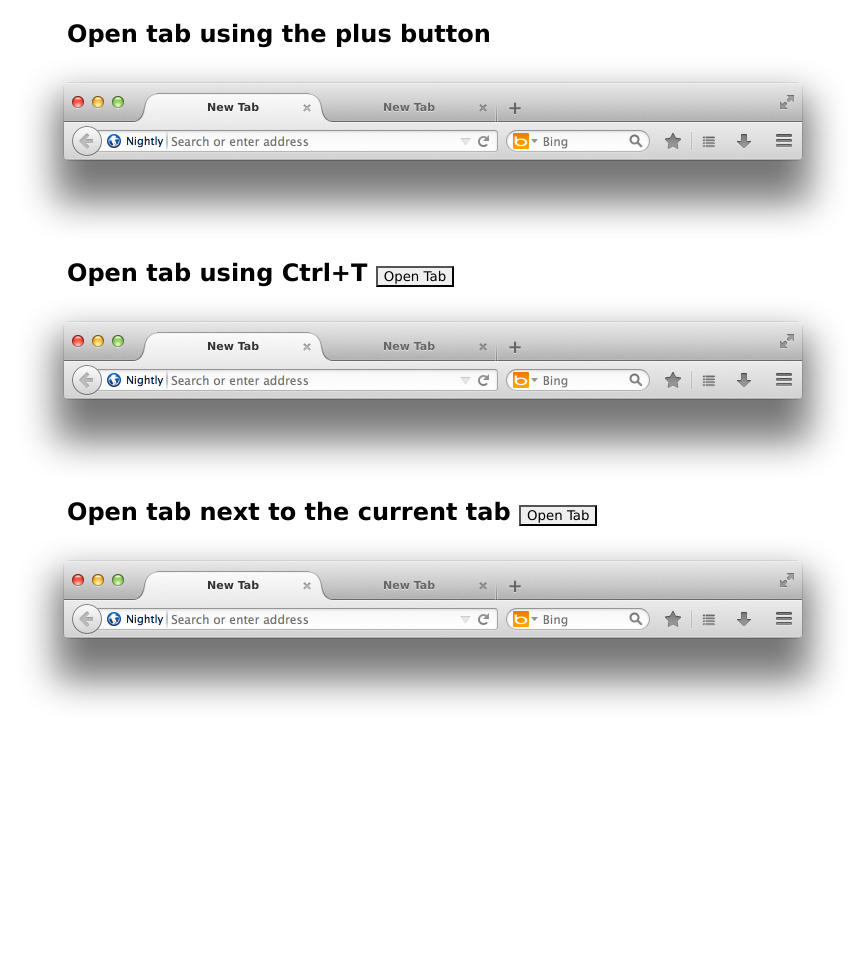
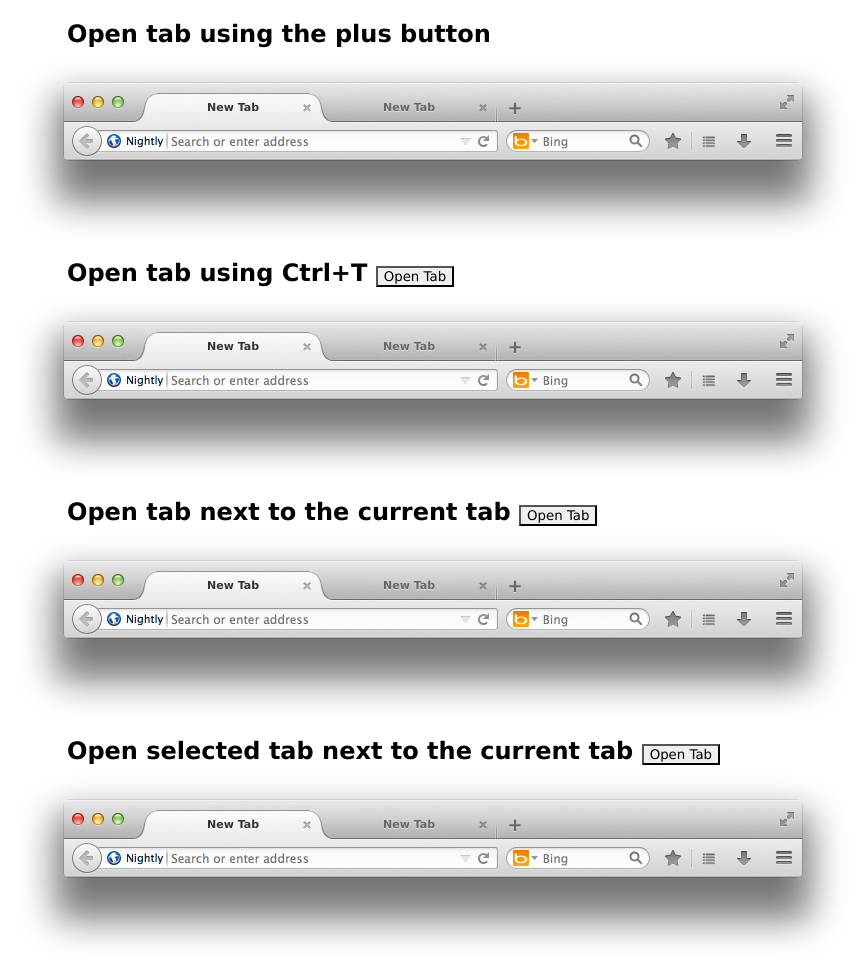
Before and after one commit to phlsa/ff-tab-opening, a plain HTML site: page index.html in a window 1280 px wide. Shown: the whole page, without its empty margins (1-866 px from the left). Before the commit the page ends 800 px from the top, so only its background shows below. Drawn offline with Linux system fonts and the light colour scheme.

Commit message:
add fourth type (opening a selected tab next to the current tab

```diff
--- a/css/base.css
+++ b/css/base.css
@@ -44,6 +44,7 @@ h2 {
                    152px 100%;
 
   margin-left: -24px;
+  cursor: default;
 }
 
 .tab.selected {
--- a/css/transitions.css
+++ b/css/transitions.css
@@ -1,7 +1,7 @@
 .tab {
   transition-property: width, background-size, margin-left;
   transition-duration: 0.4s;
-  transition-timing-function: ease;
+  transition-timing-function: ease-out;
 }
 
 .tab .caption, .tab .close {
--- a/index.html
+++ b/index.html
@@ -10,7 +10,7 @@
   <script type="text/javascript" src="./js/app.js"></script>
 </head>
 <body>
-<div class="prototype-container slow">
+<div class="prototype-container">
   <h2>Open tab using the plus button</h2>
   <div class="window type-1">
     <div class="tabstrip">
@@ -65,6 +65,24 @@
     </div>
   </div>
 
+  <h2>Open selected tab next to the current tab  <button id="next-2">Open Tab</button></h2>
+  <div class="window type-4">
+    <div class="tabstrip">
+      <div class="tab selected">
+        <span class="caption">New Tab</span>
+        <div class="close"></div>
+      </div>
+      <div class="tab">
+        <span class="caption">New Tab</span>
+        <div class="close"></div>
+      </div>
+      <div class="tab plus small">
+        <span class="caption">+</span>
+        <div class="close"></div>
+      </div>
+    </div>
+  </div>
+
 </div>
 </body>
 </html>
--- a/js/app.js
+++ b/js/app.js
@@ -47,4 +47,11 @@ $(document).ready(function() {
   $('button#next-1').click(function(e) {
     openTabNextToCurrentTab( $('.type-3') );
   });
+  $('button#next-2').click(function(e) {
+    var nt = newTab(true);
+    $('.type-4 .selected').removeClass('selected').after(nt);
+    _.delay(function() {
+      nt.removeClass('small');
+    }, 25);
+  });
 });
```
